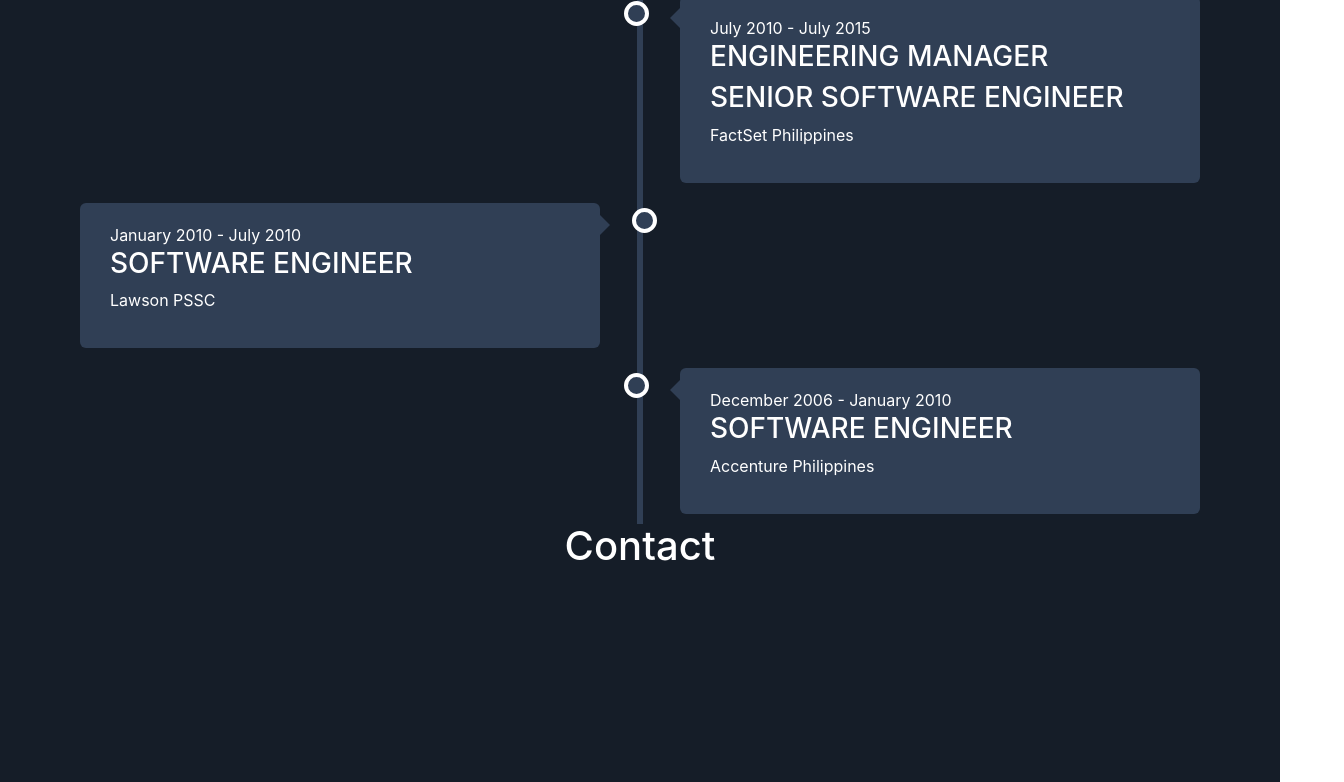
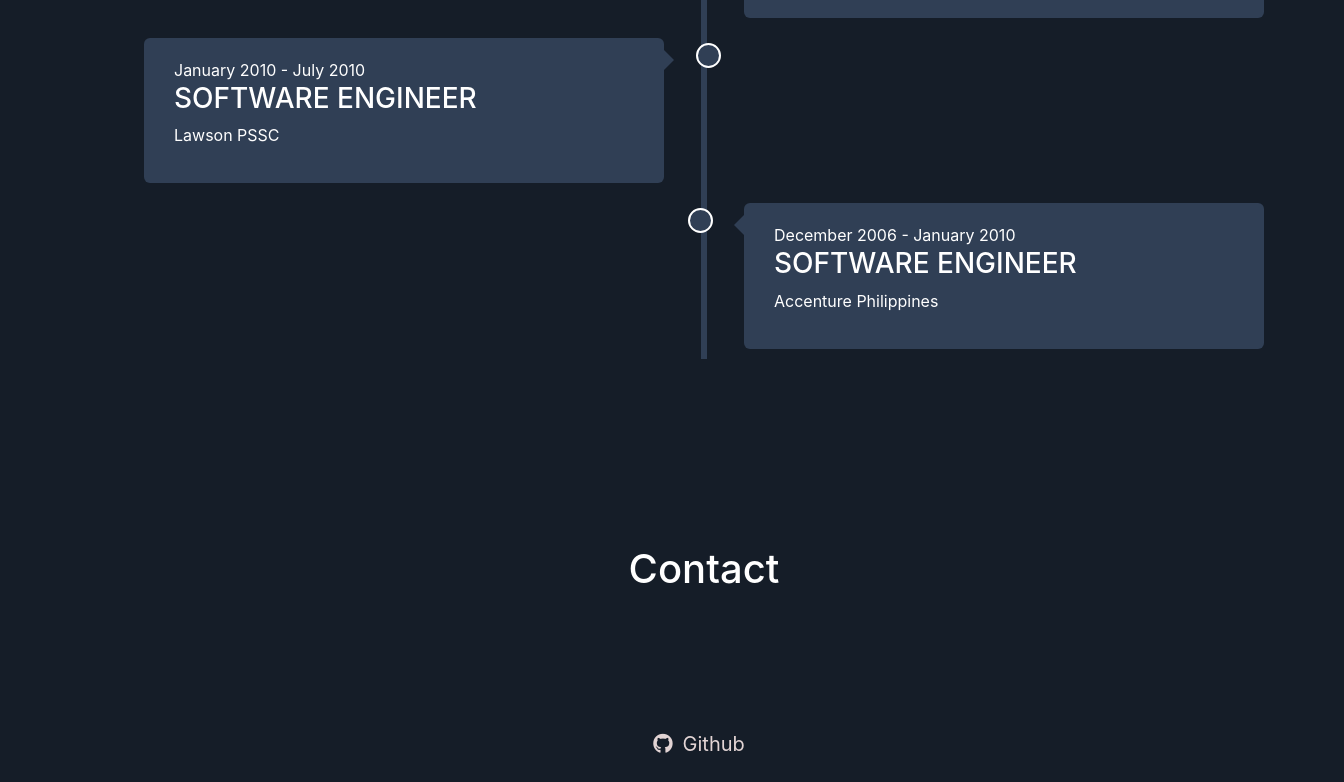
Before and after one commit to akosivic/akosivic, a React (Create React App) app: page /skills in a window 1280 px wide. Shown: the part 2000-2782 px from the top of the page, 1344 px wide, since content can reach past the window. Built offline with nearby package versions, Linux system fonts and the light colour scheme.

Commit message:
added the experiences and timeline

```diff
--- a/public/index.html
+++ b/public/index.html
@@ -24,10 +24,10 @@
       work correctly both with client-side routing and a non-root public URL.
       Learn how to configure a non-root public URL by running `npm run build`.
     -->
-  <title>React App</title>
+    <title>Vic Salak</title>
 </head>
 
-<body>
+<body style="background-color: #151D28;">
     <noscript>You need to enable JavaScript to run this app.</noscript>
     <div id="root"></div>
     <!--
--- a/src/App.css
+++ b/src/App.css
@@ -82,11 +82,24 @@
 }
 
 .fill-window {
-    height: 100%;
+    height: auto;
+    margin: 5%;
     text-align: center;
     left: 0;
     width: 100%;
-    /* overflow: hidden; */
+    overflow: visible;
+    display: block;
+    background: #151D28;
+    padding-top: 72px;
+}
+
+.fill-window-100 {
+    height: 100%;
+    margin: 5%;
+    text-align: center;
+    left: 0;
+    width: 100%;
+    overflow: visible;
     display: block;
     background: #151D28;
     padding-top: 72px;
--- a/src/components/header.tsx
+++ b/src/components/header.tsx
@@ -1,7 +1,5 @@
-// import { useRef } from 'react';
+
 import { Nav, Navbar, Container } from 'react-bootstrap';
-// import { NavLink } from "react-router-dom";
-// import { IParallax } from '@react-spring/parallax'
 
 function Header(props: any) {
     let headerlist: string[] = ["About Me", "Skills", "Experience"];
--- a/src/components/timeline/timeline.css
+++ b/src/components/timeline/timeline.css
@@ -34,7 +34,7 @@
         height: 25px;
         right: -17px;
         background-color: #303F55;
-        border: 4px solid #FFF;
+        border: 2px solid #FFF;
         top: 15px;
         border-radius: 50%;
         z-index: 1;
--- a/src/routes/aboutme.tsx
+++ b/src/routes/aboutme.tsx
@@ -3,7 +3,7 @@
 function AboutMe() {
     return (
         <div className="fill-window" id="AboutMe">
-            <div className="Container WelcomePage">
+            <div className="container-fluid WelcomePage">
                 <Row>
                     <Col className='col-md-auto'>
                         <img className="avatar" src="images/profile.jpg" alt="Avatar" />
--- a/src/routes/contact.tsx
+++ b/src/routes/contact.tsx
@@ -1,9 +1,33 @@
-
+import { Row, Col } from 'react-bootstrap';
 function Contact() {
     return (
-        <div className="fill-window" id="Contact">
-            <div className="Container-fluid">
-                <h1> Contact</h1 >
+        <div className="fill-window-100" id="Contact">
+            <div className="container-fluid">
+                <h1>Contact</h1>
+                <div className="Social-Medias">
+                    <Row >
+                        <Col>
+                            <div className="Social-Media">
+                                <a href="https://github.com/akosivic" rel="noopener noreferrer" target="_BLANK">
+                                    <i className="fab fa-github">
+                                    </i>
+                                    Github
+                                </a>
+                            </div>
+                        </Col>
+                    </Row>
+                    <Row>
+                        <Col>
+                            <div className="Social-Media">
+                                <a href="https://www.linkedin.com/in/vic-angelo-salak-69670733/" rel="noopener noreferrer" target="_BLANK">
+                                    <i className="fab fa-linkedin">
+                                    </i>
+                                    LinkedIn
+                                </a>
+                            </div>
+                        </Col>
+                    </Row>
+                </div>
             </div>
         </div>
     );
--- a/src/routes/experience.tsx
+++ b/src/routes/experience.tsx
@@ -3,7 +3,6 @@
 function Experience() {
     return (
         <div className="fill-window" id="Experience">
-            {/* <div className="Container-fluid"> */}
                 <h1> Experience</h1 >
                 <Timeline>
                     <TimelineEvent Left={true}>
@@ -28,7 +27,6 @@
                         <p>Accenture Philippines</p>
                     </TimelineEvent>
                 </Timeline>
-            {/* </div> */}
         </div>
     );
 };
--- a/src/styles/welcome.css
+++ b/src/styles/welcome.css
@@ -102,14 +102,19 @@
     display: block;
 }
 
+.Social-Medias {
+    margin: 10%;
+    /* text-align: left; */
+}
+
 .Social-Media {
-    margin: 0px;
-    text-align: left;
+    font-size: 20px;
+    padding-right: 10px;
+    margin: 10px;
 }
 
 .Social-Media i {
-    font-size: 30px;
-    padding-right: 10px;
+    margin-right: 10px;
 }
 
 .avatar {
```
Also changed, not shown: package.json (indentation only). Lines whose indentation alone changed are shown as unchanged.
